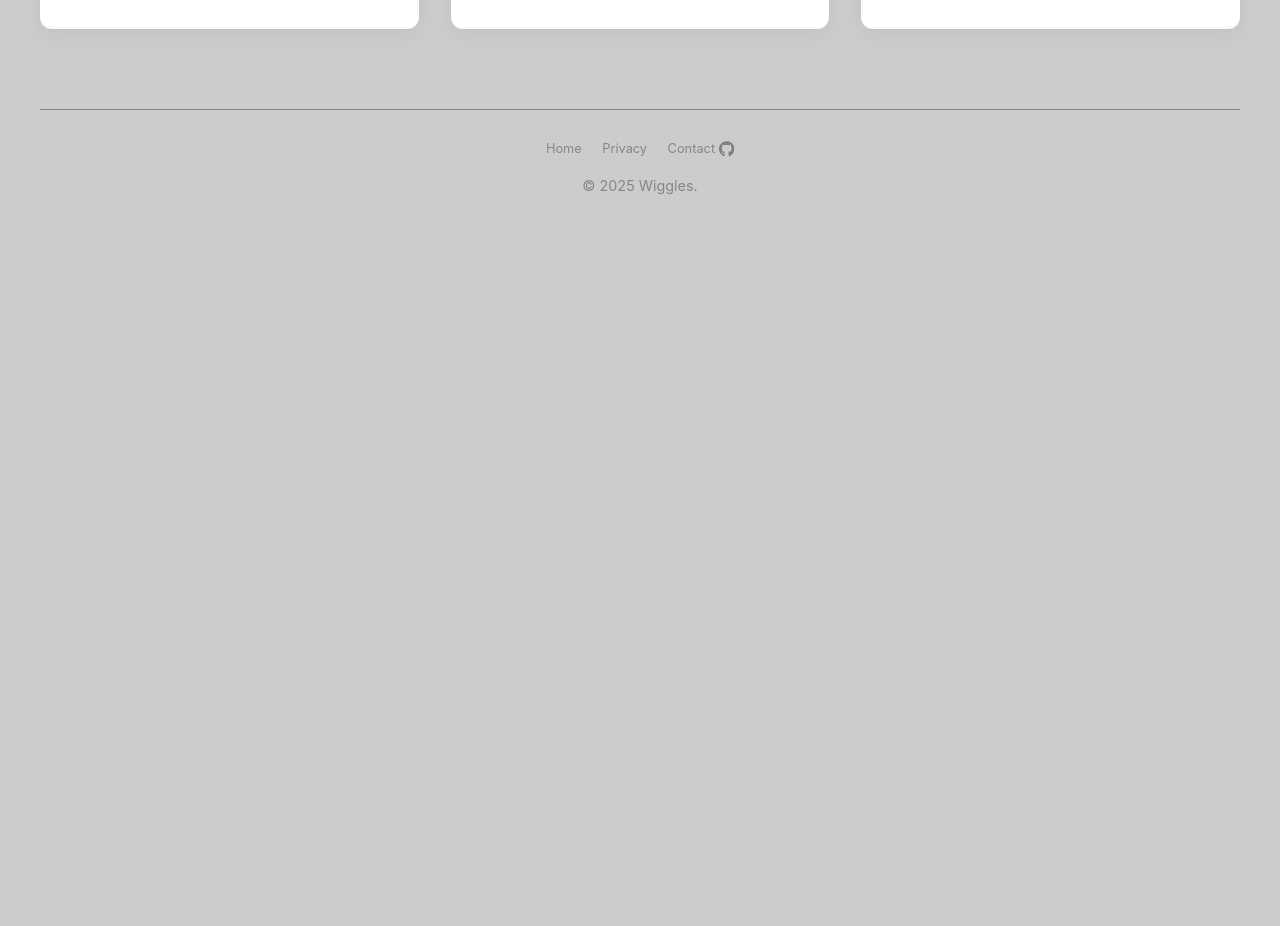
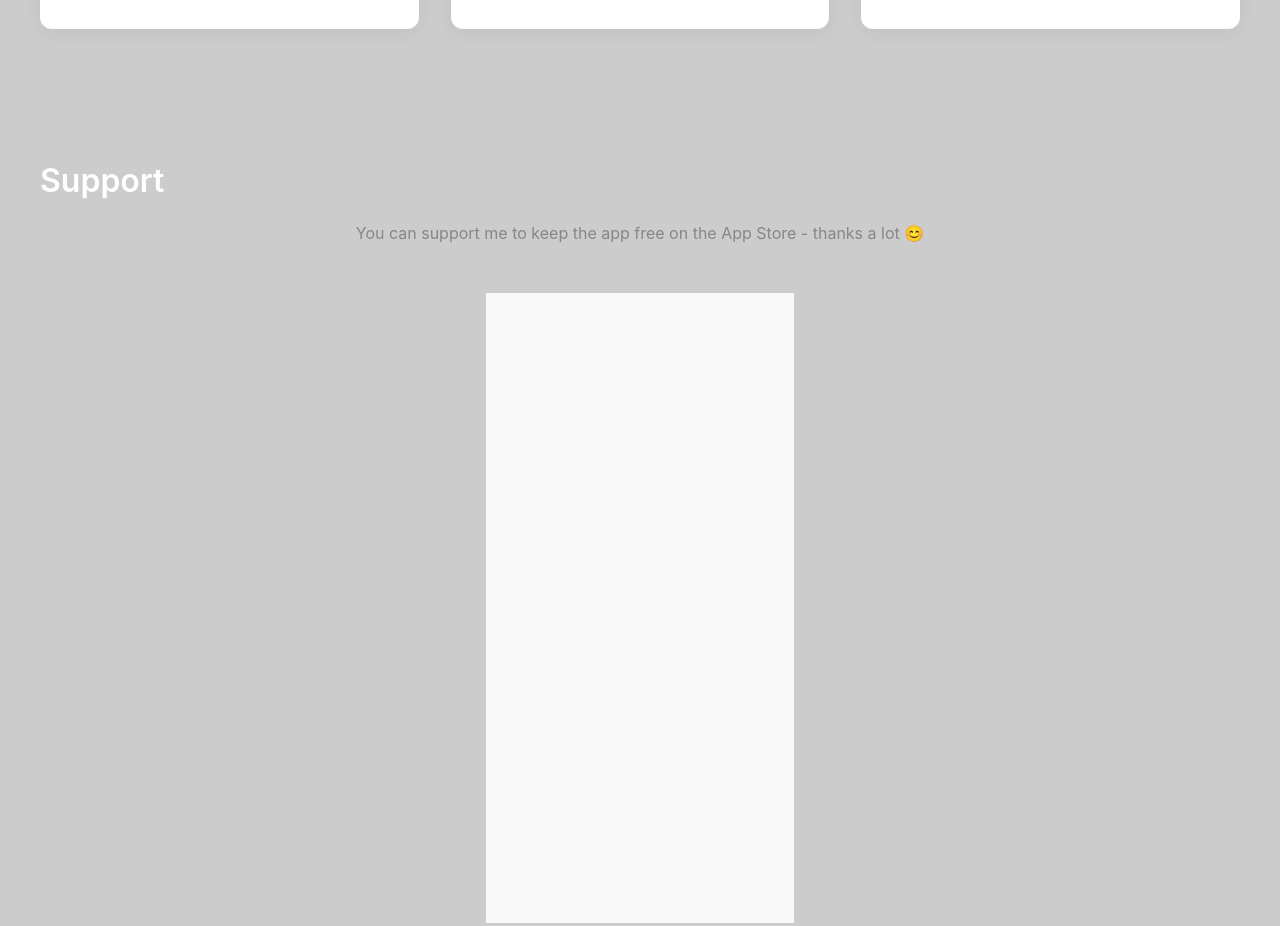
Before and after one commit to danielpeter/Wiggles, a plain HTML site: page index.html in a window 1280 px wide. Shown: the part 1916-2842 px from the top of the page. Before the commit the page ends 2145 px from the top, so only its background shows below. Drawn offline with Linux system fonts and the light colour scheme.

Commit message:
updates pages

```diff
--- a/default.css
+++ b/default.css
@@ -127,6 +127,13 @@ header {
     left: 0px;
     top: 0px;
     width: 300px;
+}
+
+.kofi-frame {
+    display: flex;
+    align-items: center;
+    justify-content: center;
+    margin: 2rem 0 3rem;
 }
 
 .logo {
--- a/index.html
+++ b/index.html
@@ -146,6 +146,20 @@
                 </div>
             </div>
         </section>
+
+        <!-- ko-fi tip panel -->
+        <section id=description-section>
+          <div class="container">
+            <h2>Support</h2>
+            <p style="text-align: center; margin-bottom: 3rem; color: var(--text-light)">
+                You can support me to keep the app free on the App Store - thanks a lot &#128522;
+            </p>
+
+            <div class="kofi-frame">
+              <iframe id='kofiframe' src='https://ko-fi.com/daniel_peter/?hidefeed=true&widget=true&embed=true&preview=true' style='border:none;width:300px;padding:4px;background:#f9f9f9;' height='622' title='daniel_peter'></iframe>
+            </div>
+          </div>
+        </section>
     </main>
 
     <footer>
@@ -160,12 +174,13 @@
             </div>
 
             <p style="margin: 1rem 0; color: var(--text-light); font-size: 0.9rem;">
-                &copy; 2025 Wiggles.
+                &copy; 2026 Wiggles.
             </p>
         </div>
     </footer>
 
     <!-- ko-fi floating button -->
+    <!--
     <script src='https://storage.ko-fi.com/cdn/scripts/overlay-widget.js'></script>
     <script>
       kofiWidgetOverlay.draw('daniel_peter', {
@@ -175,6 +190,7 @@
         'floating-chat.donateButton.text-color': '#fff'
       });
     </script>
+    -->
 
     <!-- seismic trace animations -->
     <script>
```
Also changed, not shown: privacy.html (+1 -1 lines), 1 other file.
